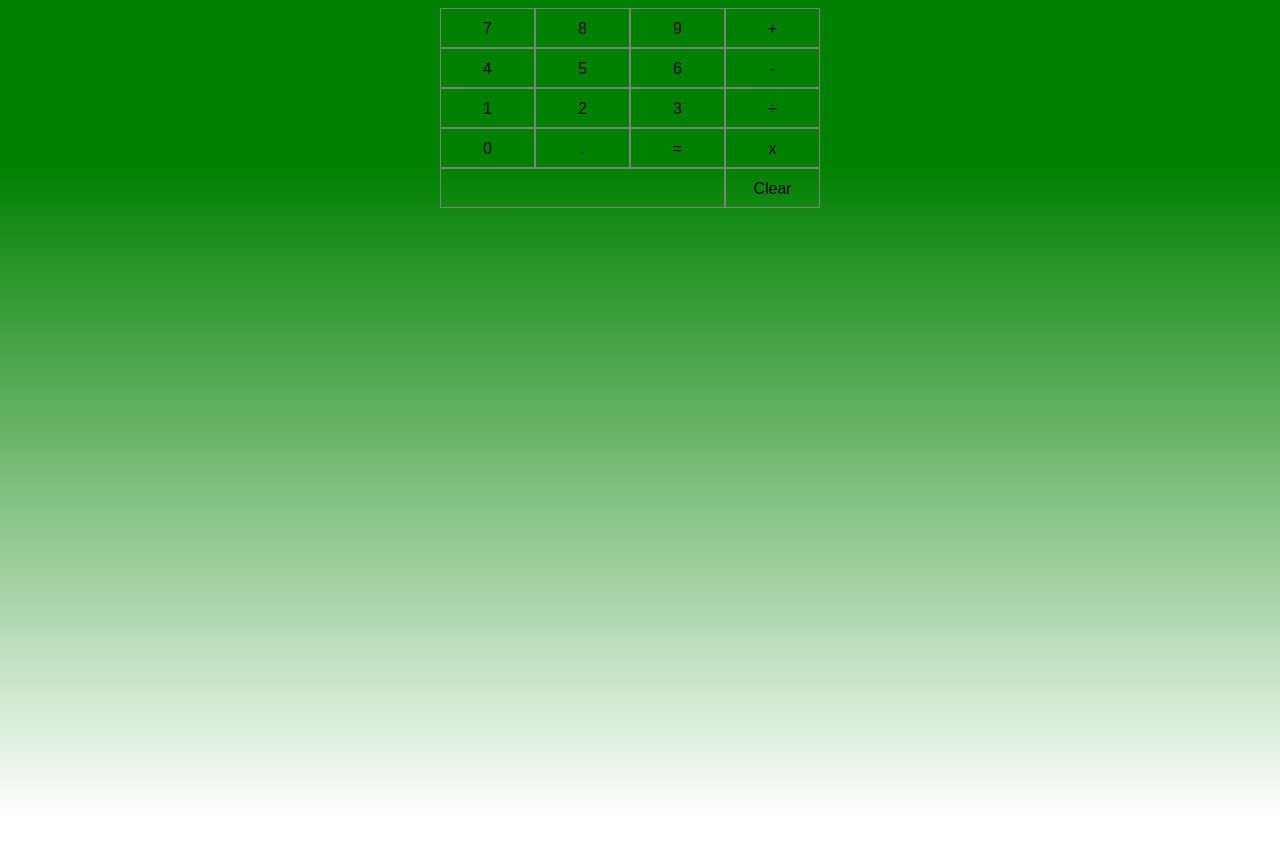
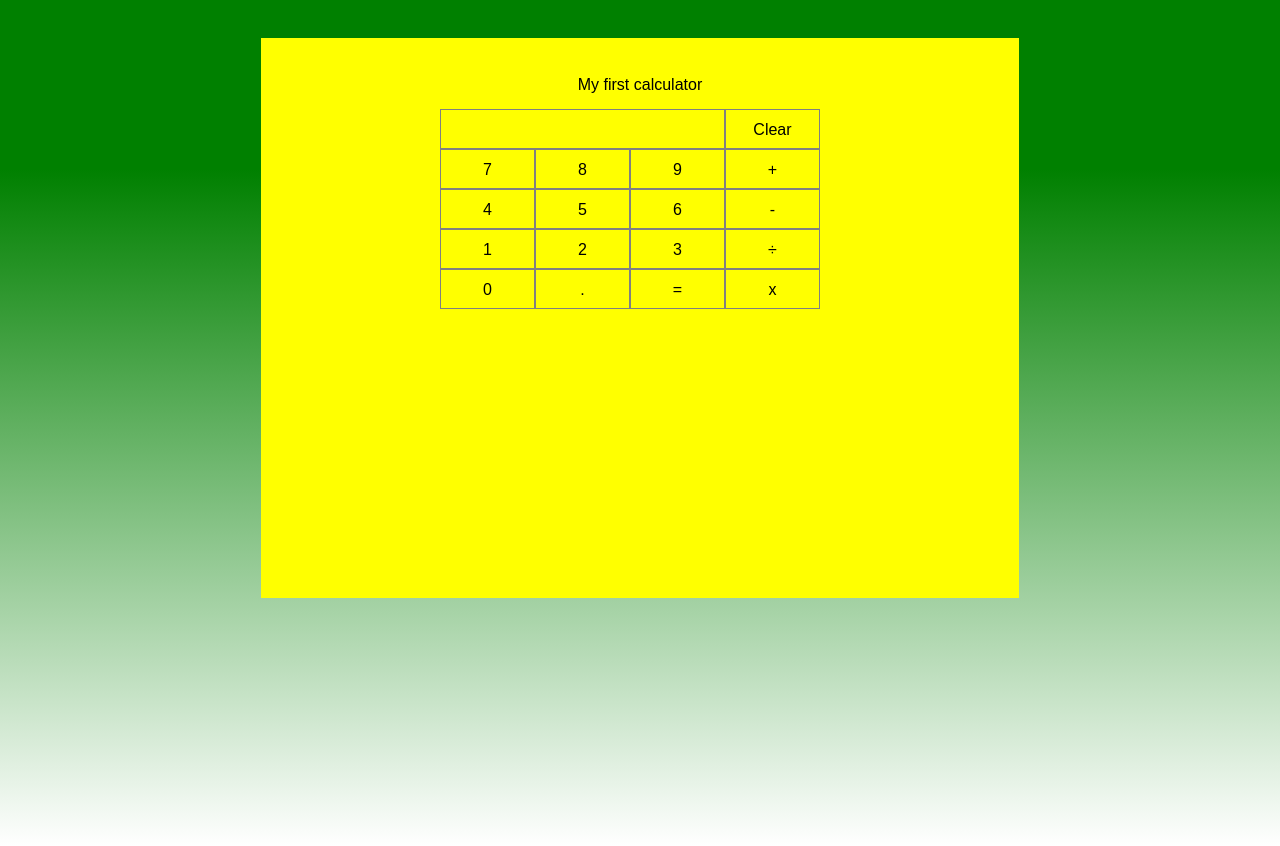
Before and after one commit to denisemeagher/calculator, a plain HTML site: page index.html in a window 1280 px wide. Before the commit the page ends 816 px from the top, so only its background shows below. Drawn offline with Linux system fonts and the light colour scheme.

Commit message:
add elements to calculator

```diff
--- a/index.html
+++ b/index.html
@@ -4,11 +4,16 @@
     <meta charset="utf-8">
     <title>My First Calculator</title>
     <link rel="stylesheet" href="calculator.css" media="screen" title="no title" charset="utf-8">
+    <script src="calculator.js"></script>
   </head>
 
   <body>
+    <div id="container">
+      <p id="title"> My first calculator </p>
       <div id="calculator">
        <!-- the <p> inside the result div is optional (for css)-->
+       <div class="result"><p></p></div>
+       <div class="clear">Clear</div>
 
        <span>7</span>
        <span>8</span>
@@ -30,9 +35,7 @@
        <span>=</span>
        <span>x</span>
 
-   <div class="result"><p></p></div>
-   <div class="clear">Clear</div>
-
+      </div>
     </div>
   </body>
 </html>
```
Lines whose indentation alone changed are shown as unchanged.
